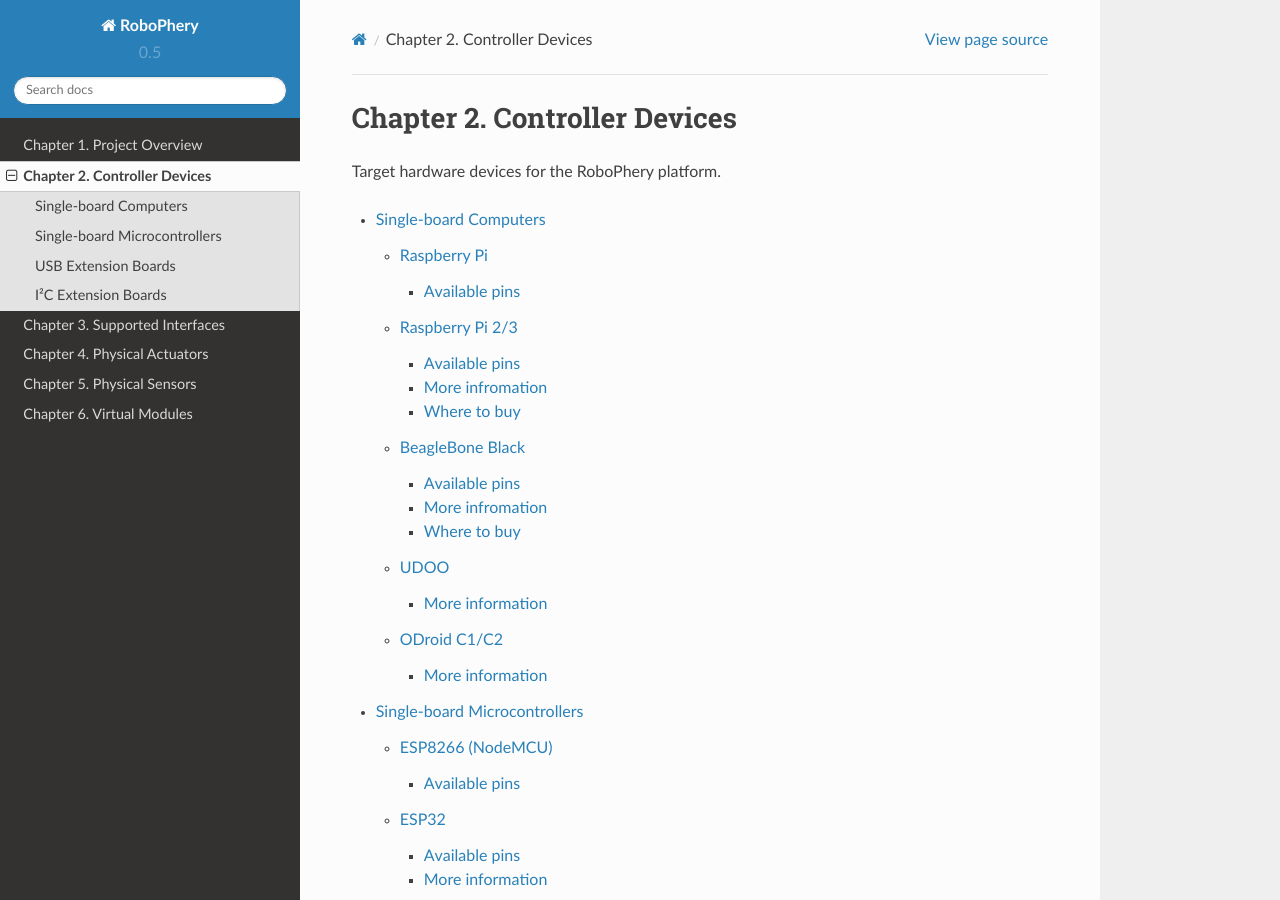
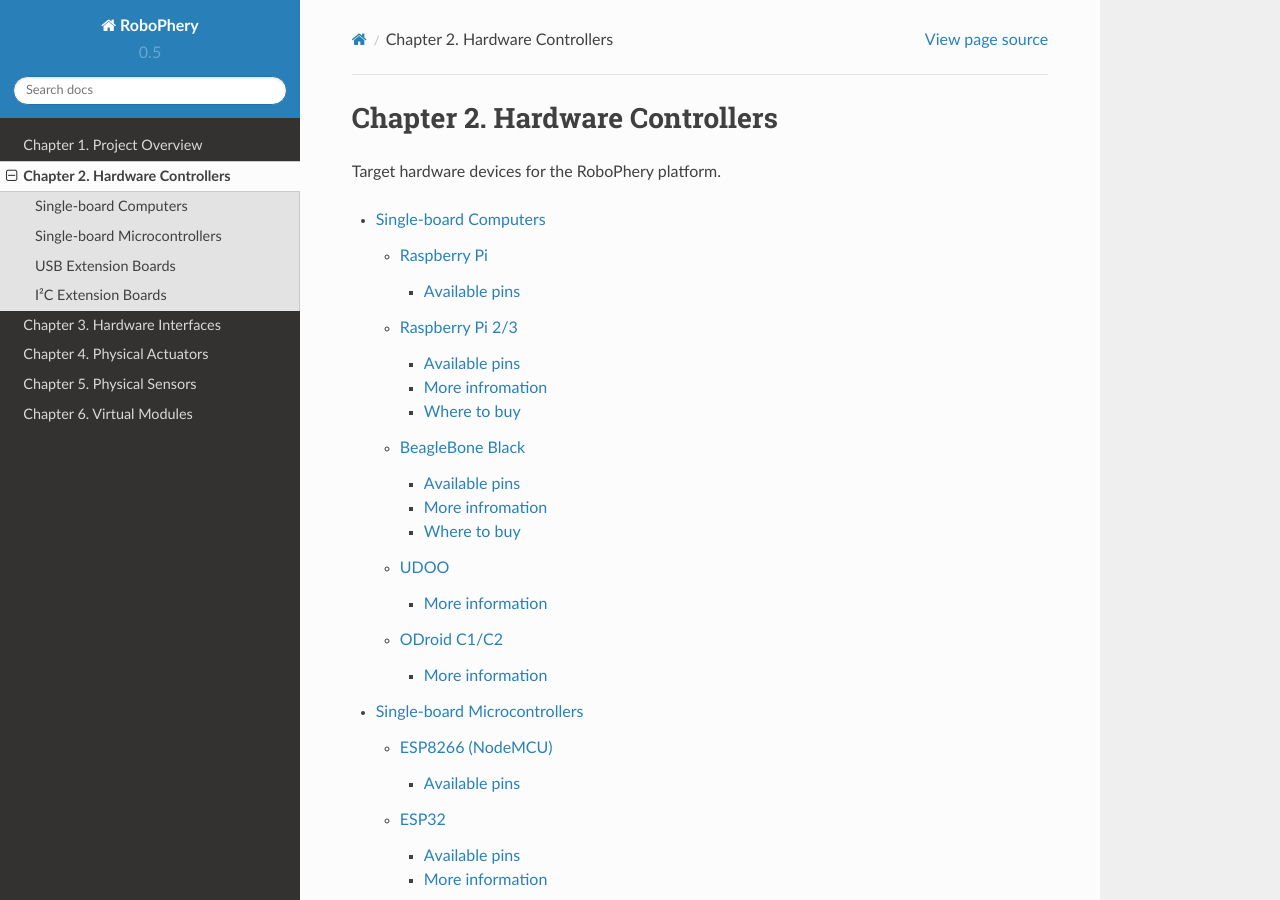
Before and after one commit to cznewt/robophery, a Sphinx documentation site: the page built from docs/source/doc/device/index.rst, in a window 1280 px wide and 900 px high. Built offline with Sphinx 7.4.7 and the Read the Docs theme 2.0.0, drawn with Linux system fonts in a browser that asks for light colours; formulas are drawn with MathJax 3.

Commit message:
More device docs

```diff
--- a/docs/source/doc/device/index.rst
+++ b/docs/source/doc/device/index.rst
@@ -1,7 +1,7 @@
 
-=============================
-Chapter 2. Controller Devices
-=============================
+===============================
+Chapter 2. Hardware Controllers
+===============================
 
 Target hardware devices for the RoboPhery platform.
 
--- a/docs/source/doc/interface/index.rst
+++ b/docs/source/doc/interface/index.rst
@@ -1,7 +1,7 @@
 
-===============================
-Chapter 3. Supported Interfaces
-===============================
+==============================
+Chapter 3. Hardware Interfaces
+==============================
 
 Supported interfaces of RoboPhery platform.
 
```
